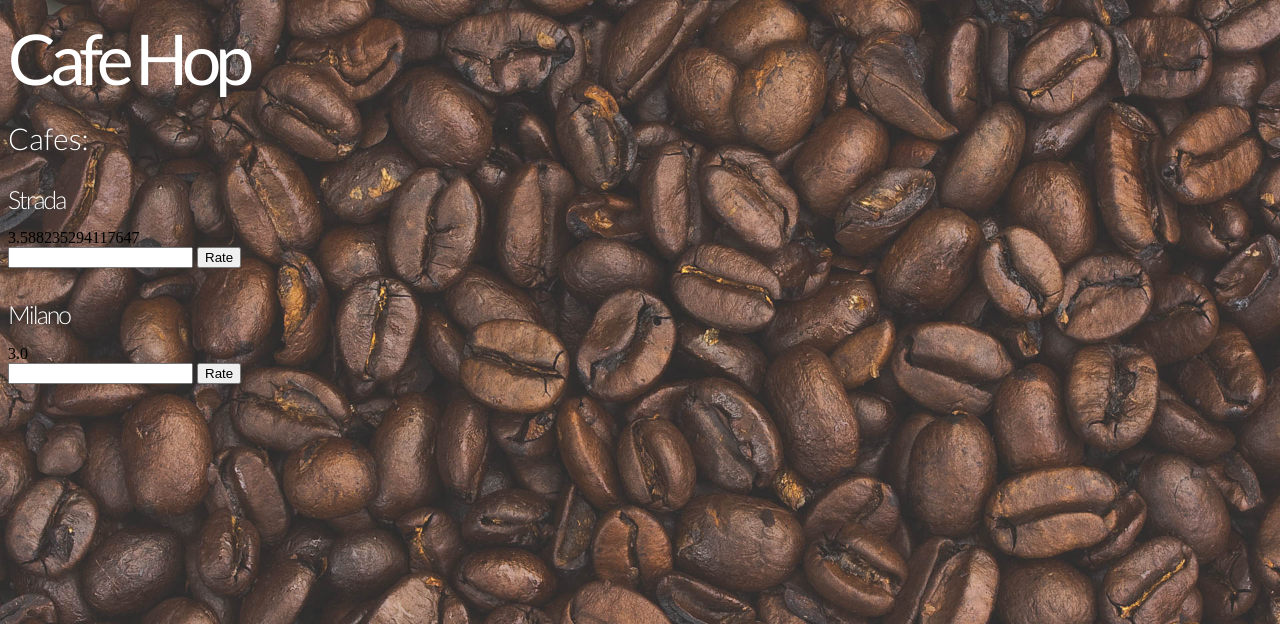
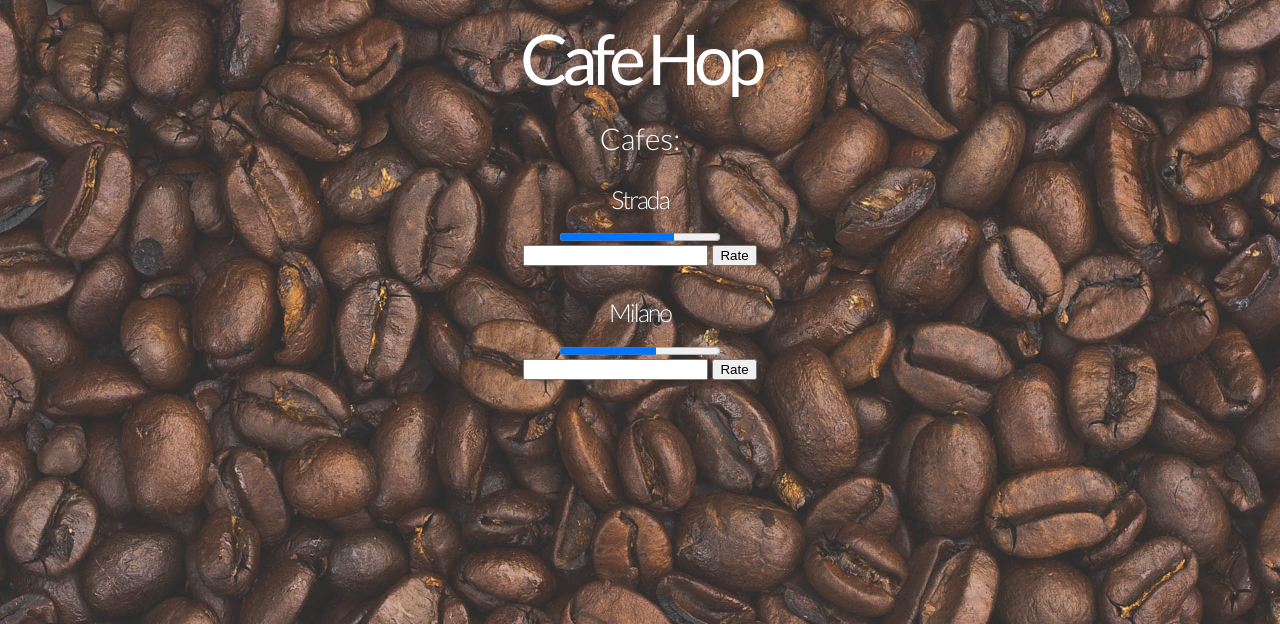
Before and after one commit to rahdor/cafe_hop, a Django app: page /cafe_hop/ in a window 1280 px wide. Shown: the top 624 px of the page. Run offline with Django 3.2, Linux system fonts and the light colour scheme; data comes from the database, SQL or seed files in the repository; both versions use the stored data as it was after the commit; some libraries are stand-ins or nearby versions; some web fonts are replaced.

Commit message:
added bars to display fullness

```diff
--- a/cafe_hop/static/cafe_hop/style.css
+++ b/cafe_hop/static/cafe_hop/style.css
@@ -24,7 +24,7 @@ li a:hover{
 
 /* for title font header*/
 #title-font h1{
-	text-align: left;
+	text-align: center;
 	padding: 0;
 	margin: 0;
 	color: white;
@@ -39,7 +39,7 @@ li a:hover{
 
 /* for title font 'events today:' */
 #title-font p{
-	text-align: left;
+	text-align: center;
 	padding: 0;
 	margin: 0;
 	color: white;
@@ -58,13 +58,13 @@ li a:hover{
 }
 
 #menu-centered ul {
-    text-align: left;
+    text-align: center;
     padding: 0;
     margin: 0;
 }
 
 #home_button p:link{
-	text-align: left;
+	text-align: center;
 	padding: 0;
 	margin: 0;
 	color: white;
@@ -76,7 +76,7 @@ li a:hover{
 }
 
 h1{
-	text-align: left;
+	text-align: center;
 	padding: 0;
 	margin: 0;
 	color: red;
--- a/cafe_hop/templates/cafe_hop/index.html
+++ b/cafe_hop/templates/cafe_hop/index.html
@@ -20,7 +20,9 @@
 		{% for key, value in cafe_dict.items %}
 
 			<li><a href="/cafe_hop/cafes/{{ key.id }}/">{{ key.name }}</a></li>
-			<li>{{value}}<li>
+
+			<progress id = 'progressBar' value = {{value}} max = '5'></progress>
+
 
 			<form action="/cafe_hop/rate/{{ key.id }}/" method="POST">
 				<input type="integer" name = "rating" />
```
Also changed, not shown: db.sqlite3.
